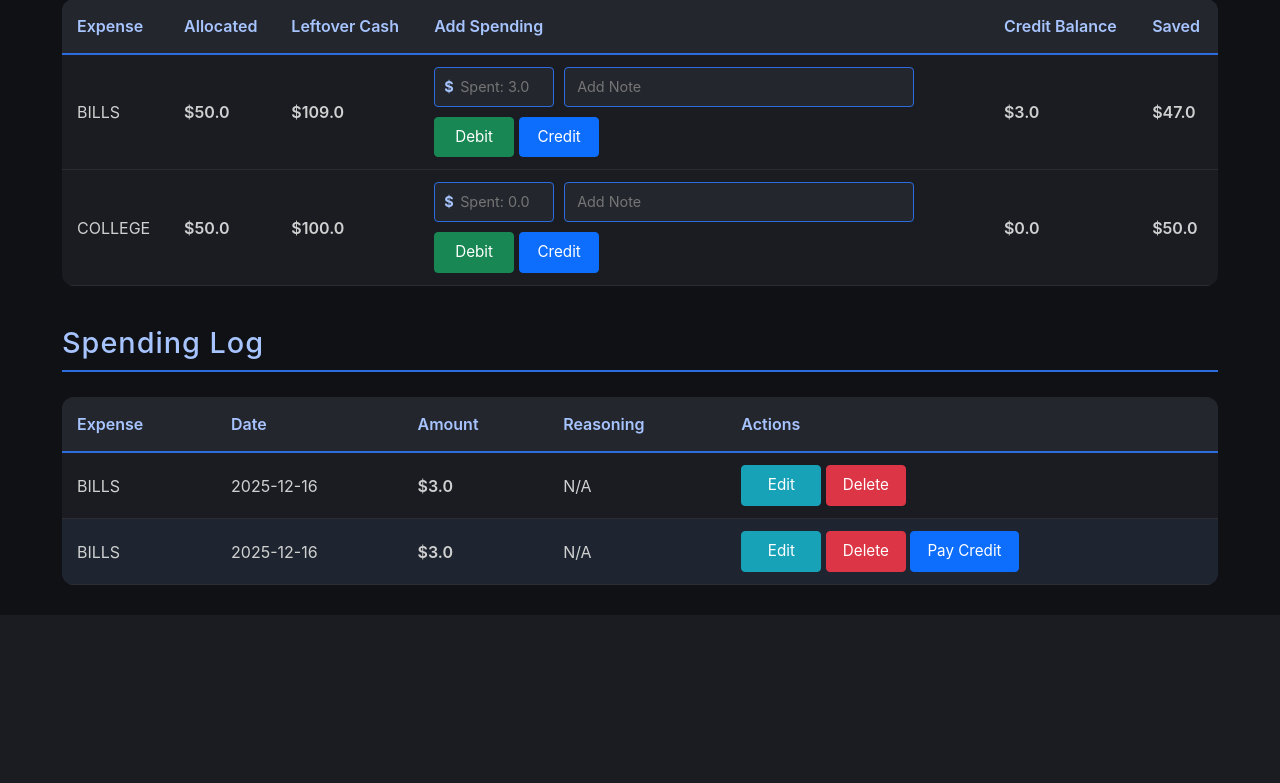
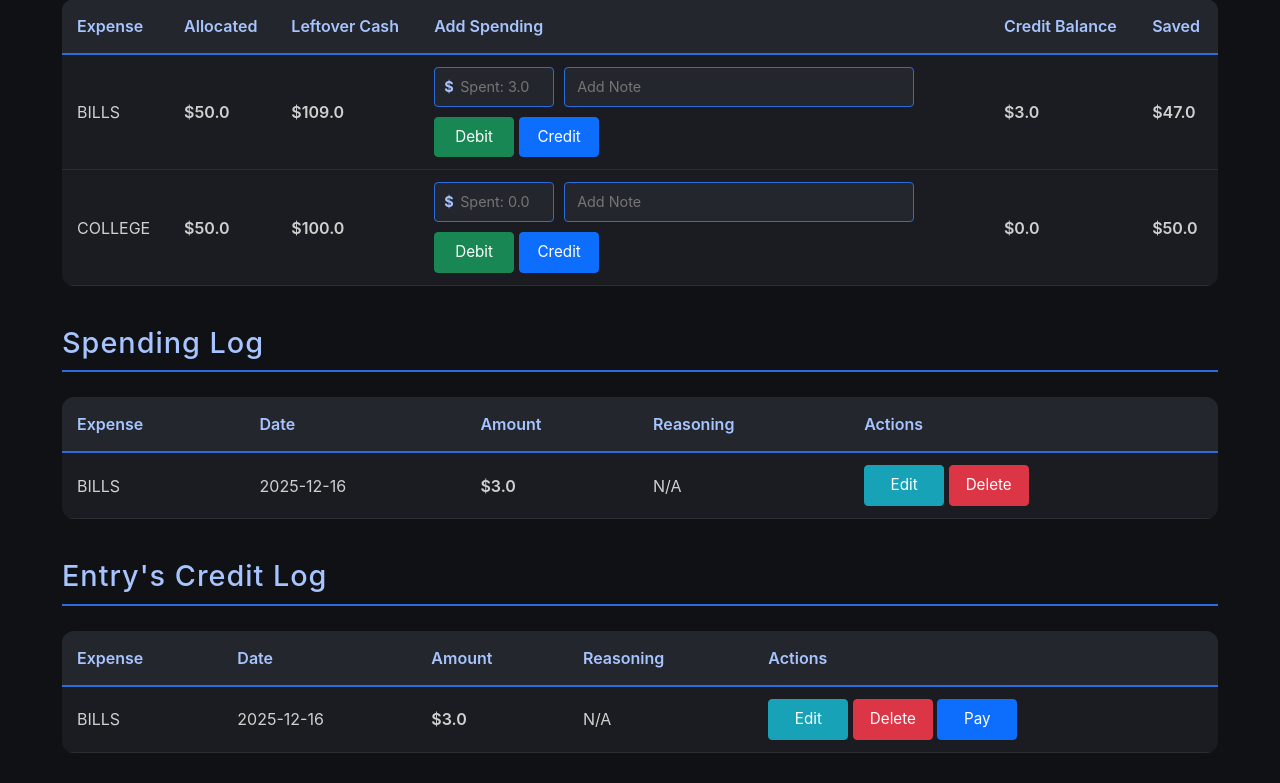
Before and after one commit to DoPe-EyeSZ/Finance-Project, a Flask app: page /entry/view_entry/1 in a window 1280 px wide. Shown: the part 901-1684 px from the top of the page. Before the commit the page ends 1516 px from the top, so only its background shows below. Run offline with Flask 3, Linux system fonts and the light colour scheme; a user stored in the database is signed in; some libraries are stand-ins or nearby versions.

Commit message:
added credit section

```diff
--- a/app/routes/entry.py
+++ b/app/routes/entry.py
@@ -61,19 +61,21 @@ def view_entry(entry_id):
                 savings = helper.calc_savings(snapshot.expense_id)      #Calculates the total savings to send to front
 
                 est_balance[snapshot] = round(savings,2)
-            print(est_balance)
-            spending = Transaction.query.filter_by(entry_id = entry_id, deposit_status = False).all()
-            deposits = Transaction.query.filter_by(entry_id = entry_id, deposit_status = True).all()
+
+
+            spending = Transaction.query.filter_by(entry_id = entry_id, credit_status = False, deposit_status = False).all()
+            credits = Transaction.query.filter_by(entry_id = entry_id, credit_status = True, deposit_status = False).all()
+            deposits = Transaction.query.filter_by(entry_id = entry_id, credit_status = False, deposit_status = True).all()
+
             total_spent = 0
             for spend in spending:
-                if not spend.credit_status:
-                    total_spent += spend.amount
+                total_spent += spend.amount
 
             total_spent = round(total_spent, 2)
             net_earnings = round(entry.income - total_spent, 2)
 
             db.session.commit()
-            return render_template("view_entry.html", snapshots = snapshots, entry = entry, est_balance = est_balance, spending = spending, net_earnings = net_earnings, total_spent = total_spent, deposits = deposits)
+            return render_template("view_entry.html", snapshots = snapshots, entry = entry, est_balance = est_balance, spending = spending, net_earnings = net_earnings, total_spent = total_spent, deposits = deposits, credits = credits)
         else:
             return redirect(url_for("entry.all_entry"))
 
--- a/app/routes/transaction.py
+++ b/app/routes/transaction.py
@@ -13,6 +13,8 @@ def add_spending(snap_id):
         snap = Exp_Snap.query.filter_by(id = int(snap_id)).first()
         amount = float(request.form.get("spending"))
         reasoning = str(request.form.get("reasoning"))
+        if not reasoning:
+            reasoning = "N/A"
 
         #Creates new spending record
         transaction = Transaction( snap.expense_name, session["user_id"], snap.expense_id, amount, snap.entry_id,reasoning)     #Add spending to DB
@@ -106,6 +108,8 @@ def add_credit(snap_id):
         snap = Exp_Snap.query.filter_by(id = int(snap_id)).first()
         amount = float(request.form.get("spending"))
         reasoning = str(request.form.get("reasoning"))
+        if not reasoning:
+            reasoning = "N/A"
 
         #Creates new transaction record
         transaction = Transaction(snap.expense_name, session["user_id"], snap.expense_id, amount, snap.entry_id, reasoning)     #Add spending to DB
--- a/app/templates/view_entry.html
+++ b/app/templates/view_entry.html
@@ -186,6 +186,84 @@
     {% endif %}
 
 
+    {% if credits %}
+    <h1 class="section-title">Entry's Credit Log</h1>
+    <table class="expense-table">
+        <thead>
+            <tr>
+                <th>Expense</th>
+                <th>Date</th>
+                <th>Amount</th>
+                <th>Reasoning</th>
+                <th>Actions</th>
+            </tr>
+        </thead>
+        <tbody>
+            {% for credit in credits %}
+            <tr class="log-row" data-row-id="spending-{{credit.id}}">
+                <td>{{credit.expense_name}}</td>
+
+                <!-- Date Display/Edit -->
+                <td>
+                    <div class="display-mode">
+                        <span class="display-text">{{credit.date}}</span>
+                    </div>
+                    <div class="edit-mode" style="display: none;">
+                        <form action="/update_transaction_date/{{credit.id}}" method="POST" class="inline-edit-form">
+                            <input type="hidden" name="source" value="entry">
+                            <input type="date" value="{{credit.date}}" name="new_date" class="date-input-table">
+                            <button type="submit" class="btn btn-primary btn-sm">Save</button>
+                        </form>
+                    </div>
+                </td>
+
+                <!-- Amount Display/Edit -->
+                <td>
+                    <div class="display-mode">
+                        <span class="display-text spent-cell">${{credit.amount}}</span>
+                    </div>
+                    <div class="edit-mode" style="display: none;">
+                        <form action="/edit_transaction_amount/{{credit.id}}" method="POST" class="inline-edit-form">
+                            <div class="input-wrapper-small">
+                                <span class="currency-symbol-small">$</span>
+                                <input type="number" min="0" placeholder="{{credit.amount}}" name="amount" step="0.01" required>
+                            </div>
+                            <button class="btn btn-success btn-sm" type="submit">Save</button>
+                        </form>
+                    </div>
+                </td>
+
+                <!-- Reasoning Display/Edit -->
+                <td>
+                    <div class="display-mode">
+                        <span class="display-text">{{credit.reasoning}}</span>
+                    </div>
+                    <div class="edit-mode" style="display: none;">
+                        <form action="/edit_transaction_reasoning/{{credit.id}}" method="POST" class="inline-edit-form">
+                            <input type="hidden" name="source" value="entry">
+                            <input type="text" placeholder="{{credit.reasoning}}" name="reasoning" class="note-input" required>
+                            <button class="btn btn-success btn-sm" type="submit">Save</button>
+                        </form>
+                    </div>
+                </td>
+
+                <!-- Actions -->
+                <td>
+                    <button class="btn btn-info btn-dark btn-sm edit-toggle-btn" onclick="toggleEdit('spending-{{credit.id}}')">Edit</button>
+                    <form action="/delete_transaction/{{credit.id}}" method="POST" style="display: inline;">
+                        <input type="hidden" name="source" value="entry">
+                        <button class="btn btn-danger btn-sm" type="submit">Delete</button>
+                        {% if credit.credit_status %}
+                        <button class="btn btn-primary btn-sm" type="submit" formaction="/pay_credit/{{credit.id}}">Pay</button>
+                        {% endif %}
+                    </form>
+                </td>
+            </tr>
+            {% endfor %}
+        </tbody>
+    </table>
+    {% endif %}
+
 
     {% if deposits %}
     <h1 class="section-title">Entry's Deposit Log</h1>
```
Also changed, not shown: instance/finance.db.
